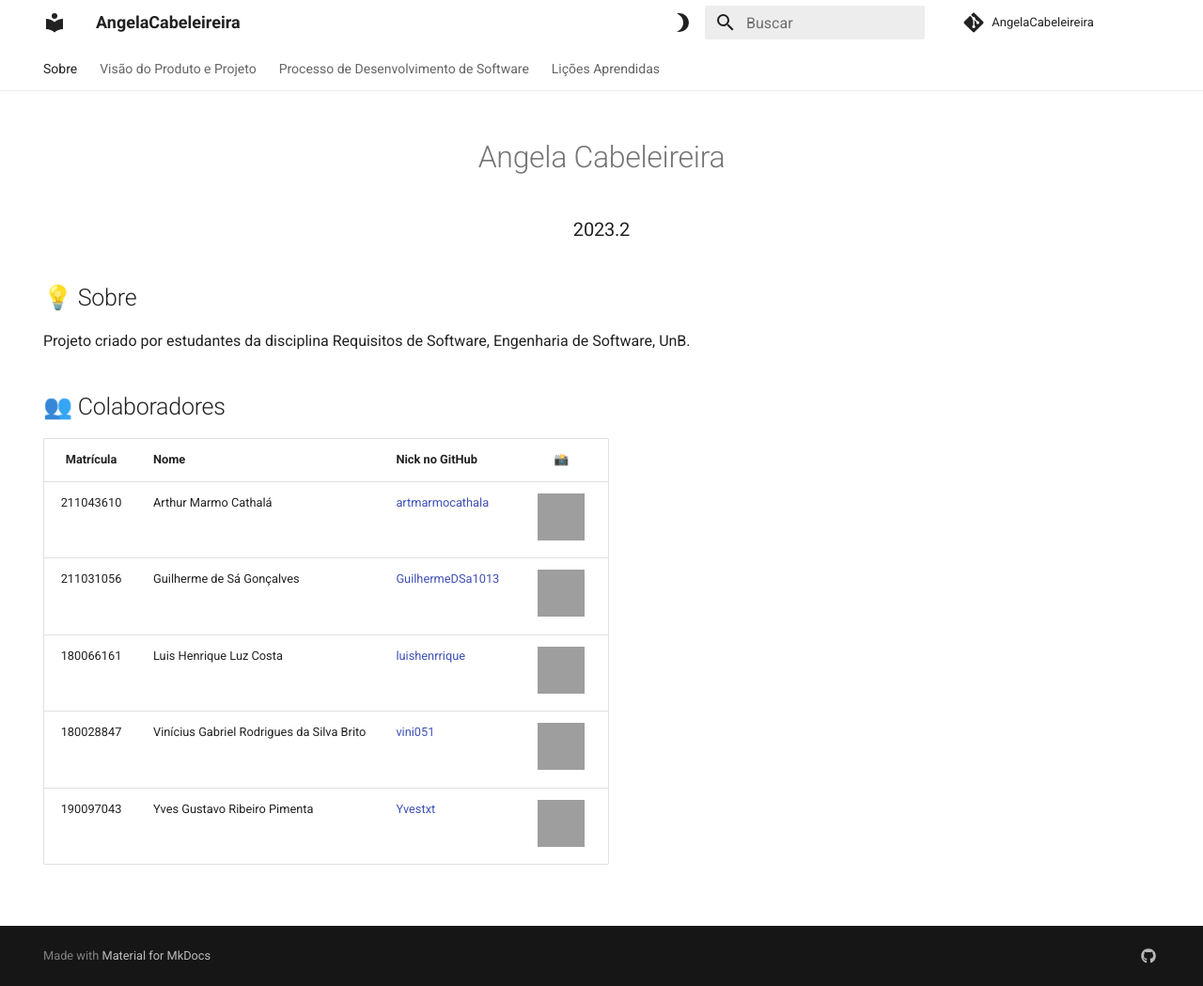
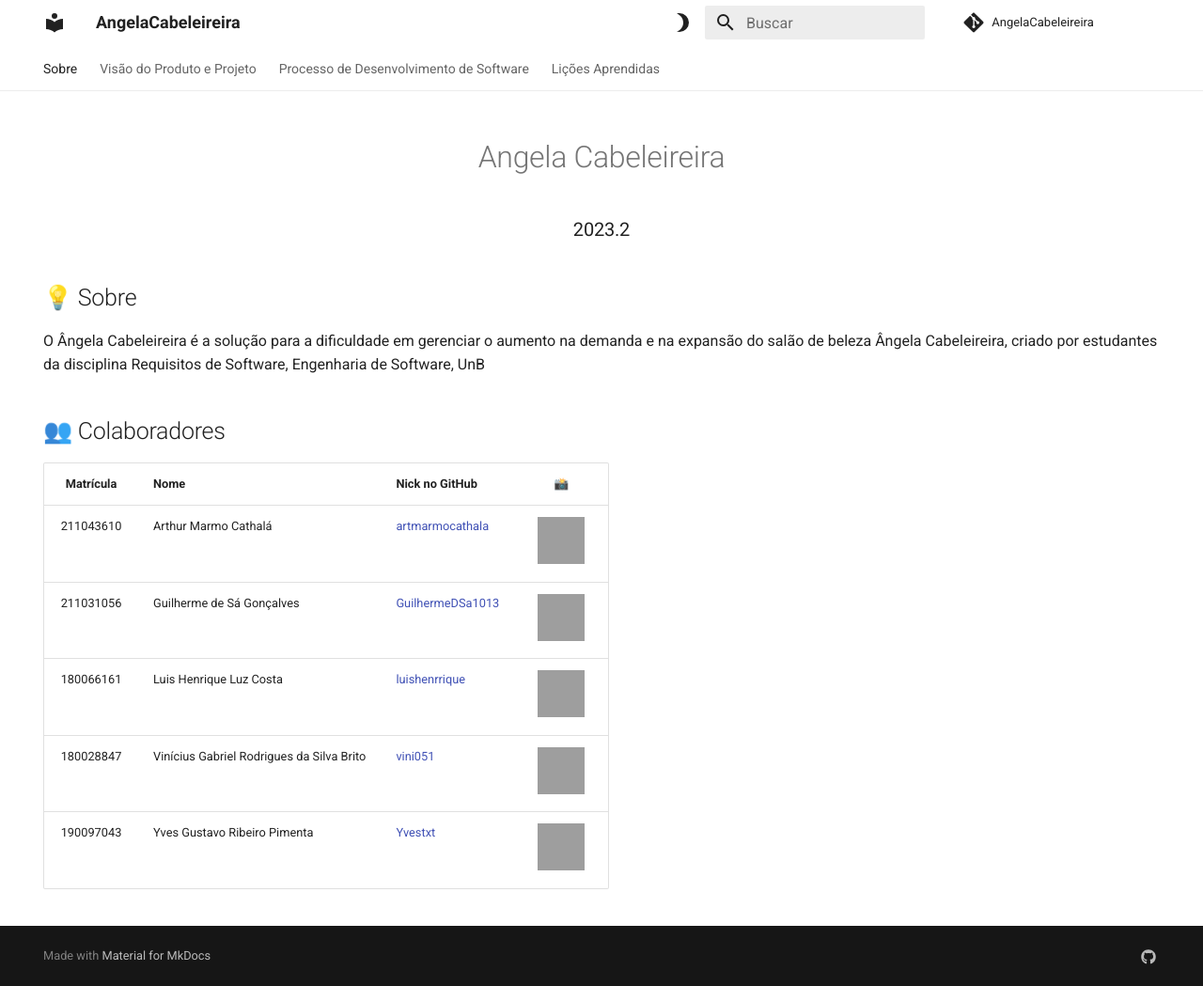
Before and after one commit to mdsreq-fga-unb/2023.2-AngelaCabeleireira, an MkDocs documentation site: the page built from docs/index.md, in a window 1280 px wide and 1049 px high, cut to the strip 0-1049 px from the top of the window. Shown: the whole strip at 94% size. Built offline with MkDocs 1.6.1 and Material for MkDocs 9.7.7, drawn with Linux system fonts in a browser that asks for light colours; comment, search, counter and statistics services are not loaded; grey boxes are pictures that could not be loaded.

```diff
--- a/docs/index.md
+++ b/docs/index.md
@@ -9,7 +9,7 @@ hide:
 
 ## 💡 Sobre
 
-Projeto criado por estudantes da disciplina Requisitos de Software, Engenharia de Software, UnB.
+O Ângela Cabeleireira é a solução para a dificuldade em gerenciar o aumento na demanda e na expansão do salão de beleza Ângela Cabeleireira, criado por estudantes da disciplina Requisitos de Software, Engenharia de Software, UnB
 
 ## 👥 Colaboradores
 
```
Also changed, not shown: README.md (+1 -3 lines), docs/ProcessoDesenv.md (+10 -1 lines), docs/img/FacetasProcessoER.png, docs/img/ishikawa-alt.png (added).
